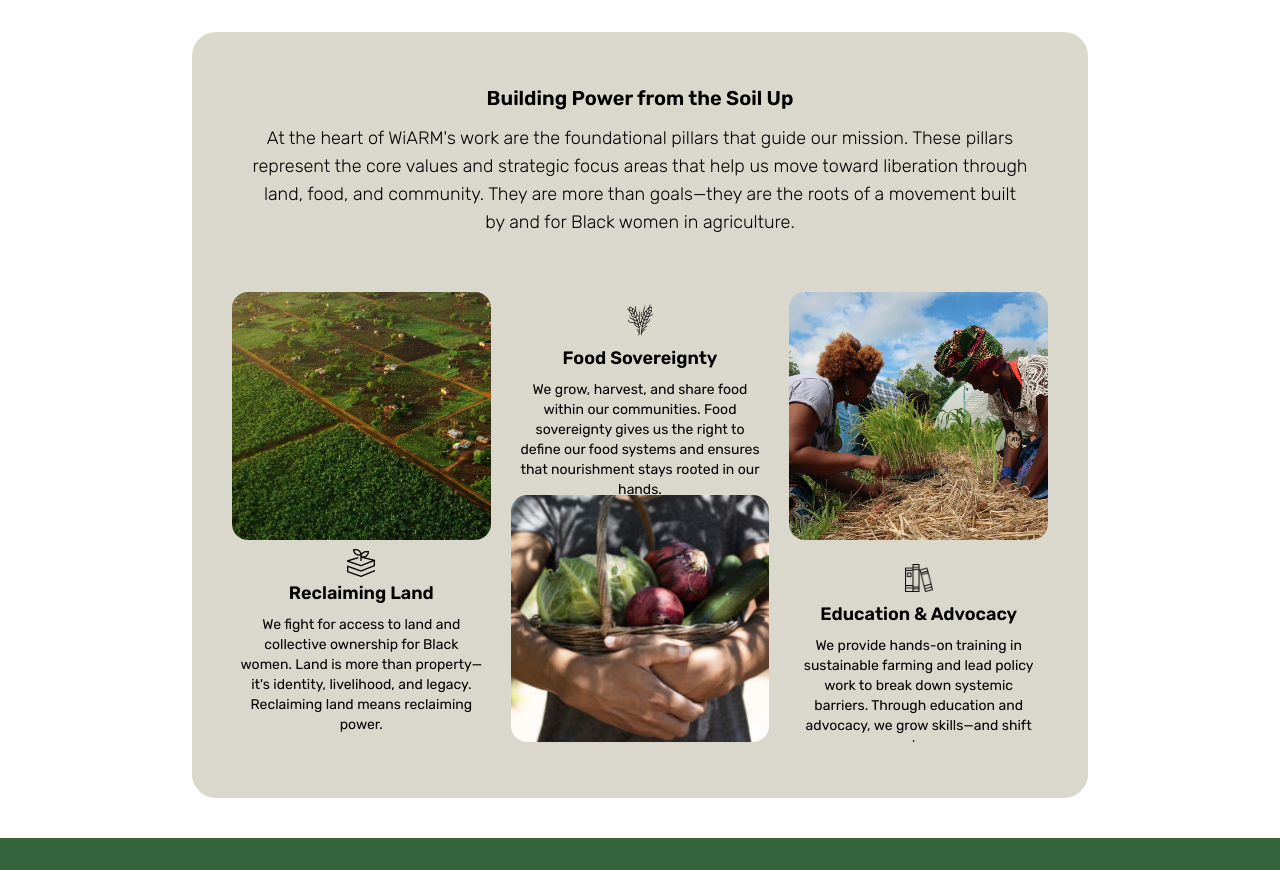
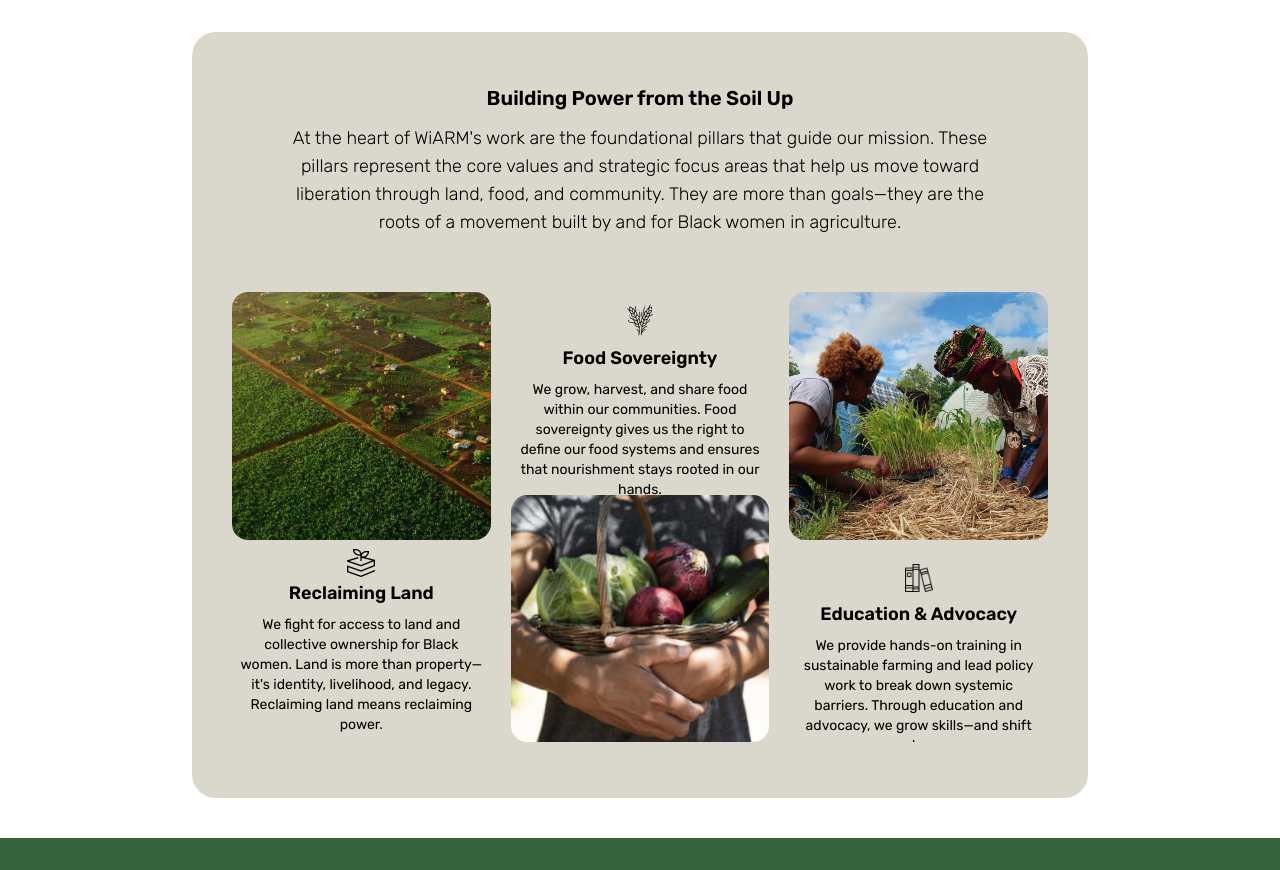
Before and after one commit to rorisangputu/wiarm, a React (Vite) app: page / in a window 1280 px wide. Shown: the part 1240-2110 px from the top of the page. Built offline with nearby package versions, Linux system fonts and the light colour scheme.

Commit message:
finisging pillars

```diff
--- a/src/components/Pillars.jsx
+++ b/src/components/Pillars.jsx
@@ -11,7 +11,7 @@ const Pillars = () => {
       <div className='flex flex-col gap-5'>
         <div className='flex flex-col items-center my-4'>
           <h2 className='text-xl font-semibold'>Building Power from the Soil Up</h2>
-          <p className='mt-3 px-10 text-center font-light text-lg'>
+          <p className='mt-3 px-20 text-center font-light text-lg'>
             At the heart of WiARM&apos;s work are the foundational pillars that guide our mission.
             These pillars represent the core values and strategic focus areas that help us move toward liberation
             through land, food, and community. They are more than goals—they are the roots of a movement built by
```
